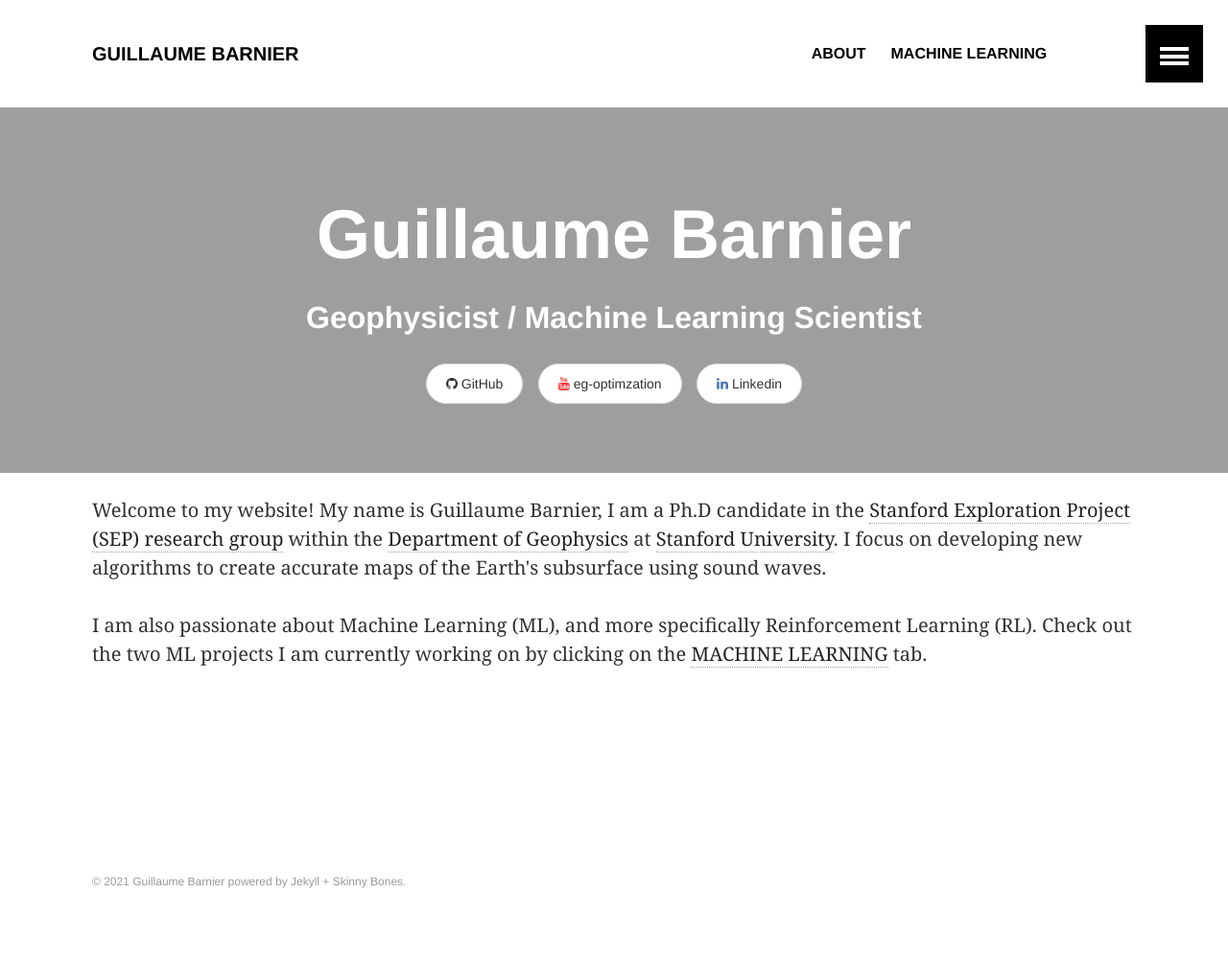
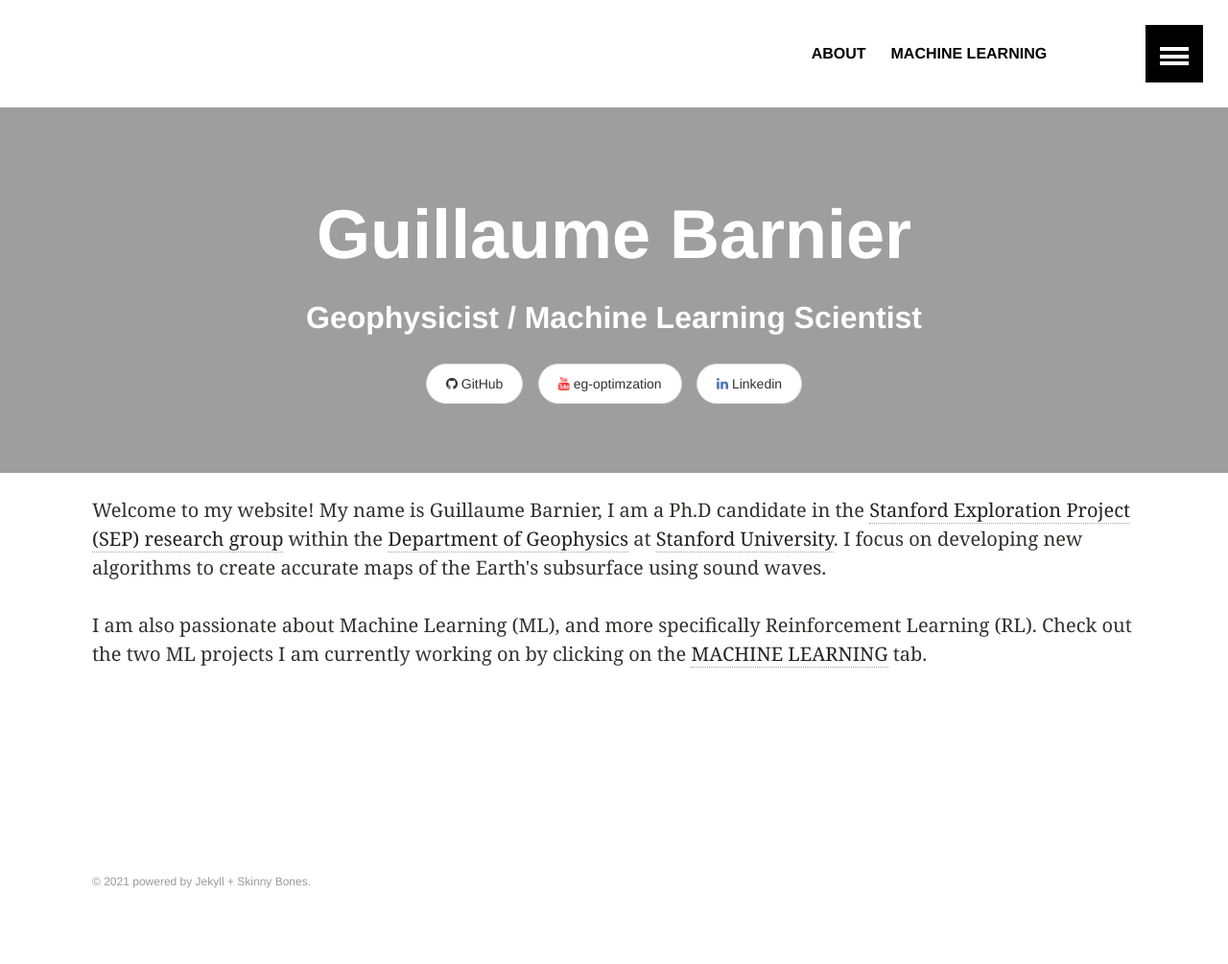
Before and after one commit to gbarnier/gbarnier.github.io, a Jekyll site: the page built from index.md, in a window 1280 px wide. Shown: the whole page at 96% size. Built offline with Jekyll 4.4.1, drawn with Linux system fonts in a browser that asks for light colours.

Commit message:
Update _config.yml

```diff
--- a/_config.yml
+++ b/_config.yml
@@ -1,6 +1,6 @@
 # Site wide configuration
 
-title: "Guillaume Barnier"
+title: " "
 description: " "
 logo: # 120x120 px default image used for Twitter summary card
 teaser: # 400x250 px default teaser image used in image archive grid
```
